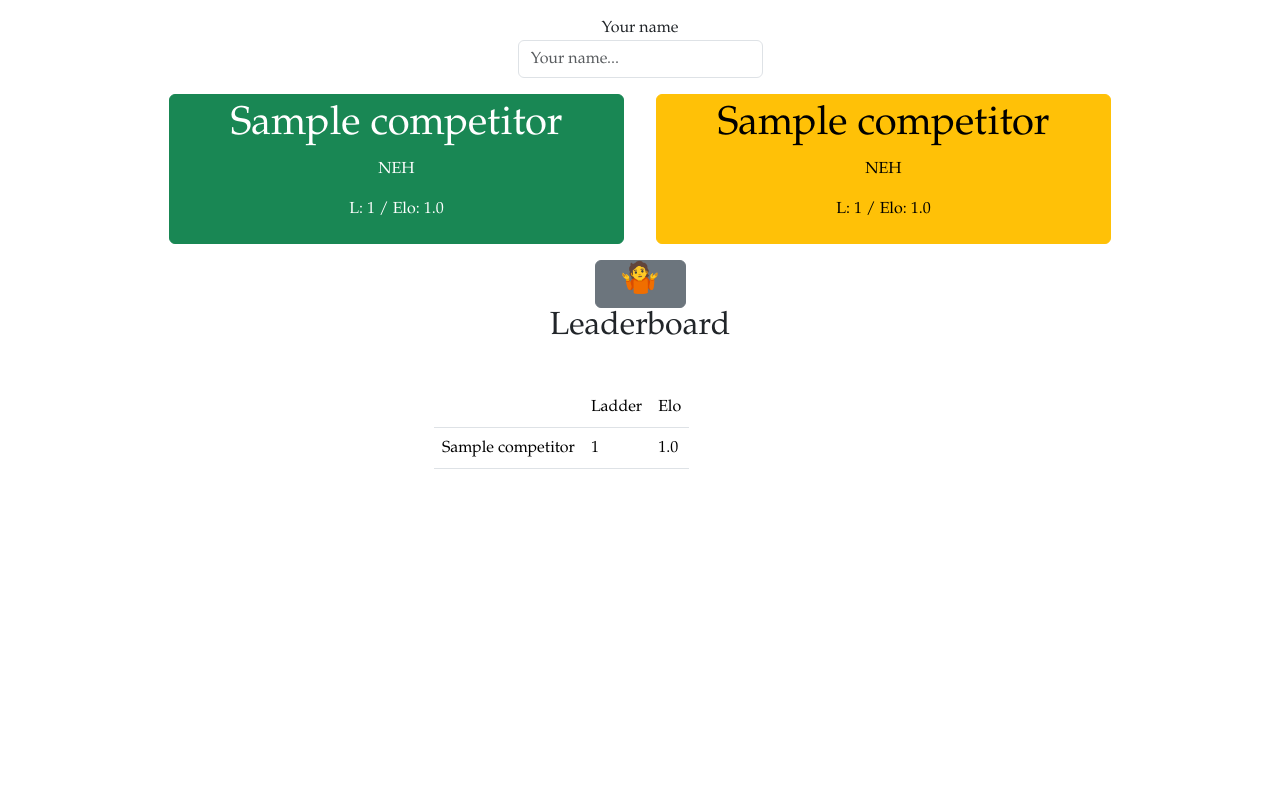
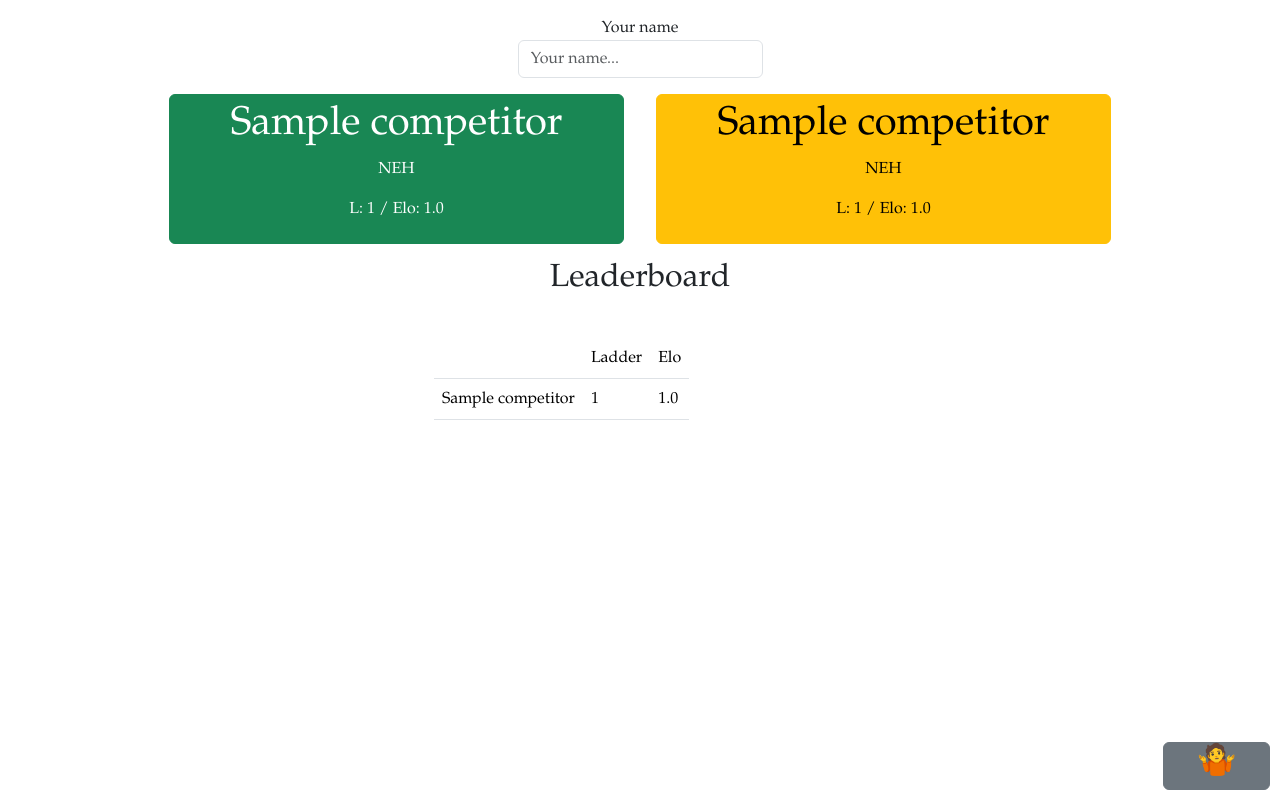
Before and after one commit to jftsang/hymnsmash, a Flask app: page / in a window 1280 px wide. Run offline with Flask 3, Linux system fonts and the light colour scheme; tables that the repository leaves empty hold one stand-in row (values such as "Sample post").

Commit message:
Put meh button at bottom of page

```diff
--- a/static/styles.css
+++ b/static/styles.css
@@ -19,3 +19,9 @@ div.leaderboard-div {
     max-height: 50%;
     overflow-y: scroll;
 }
+
+div.skip-btn {
+    position: fixed;
+    bottom: 10px;
+    right: 10px;
+}
```
